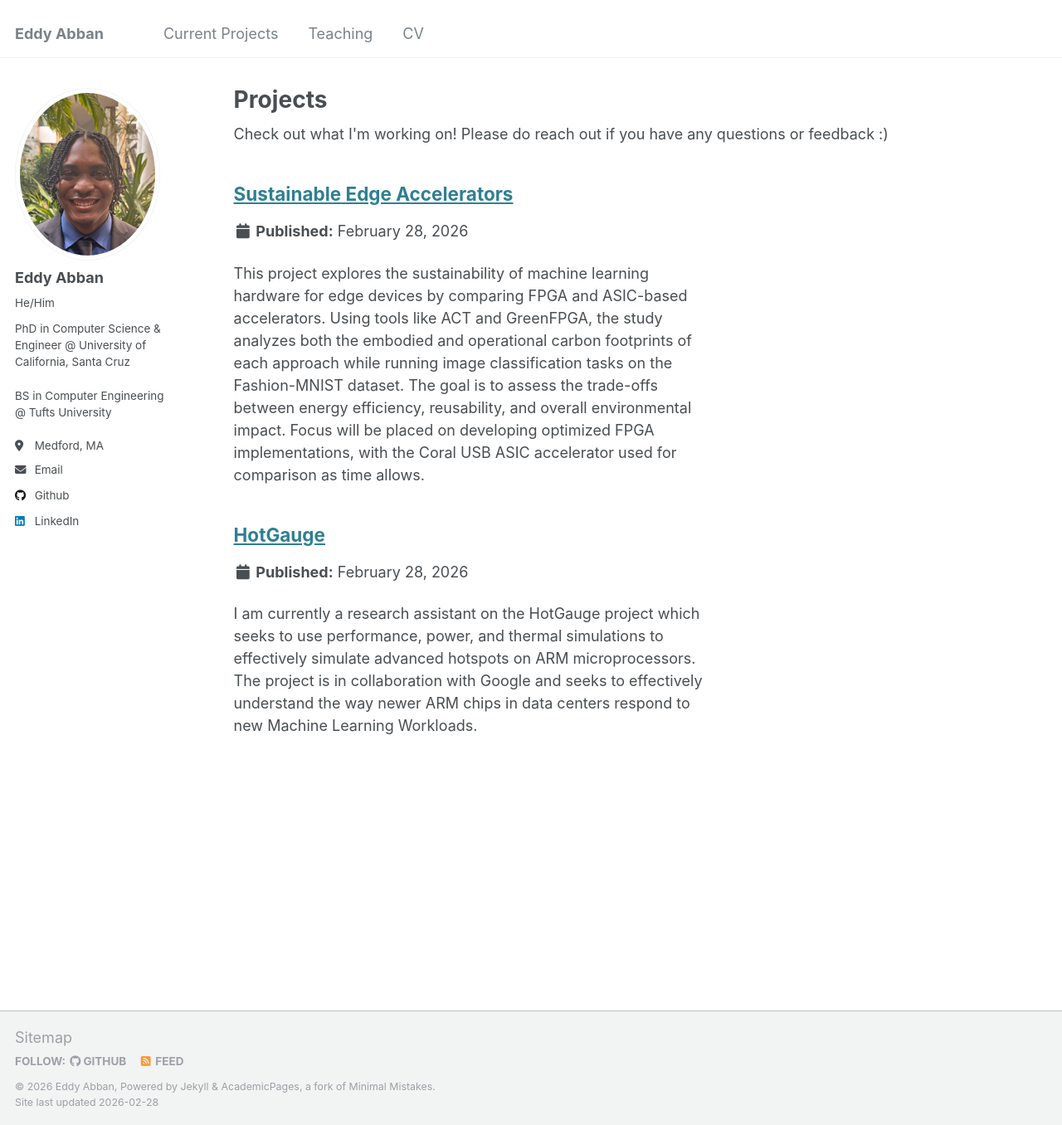
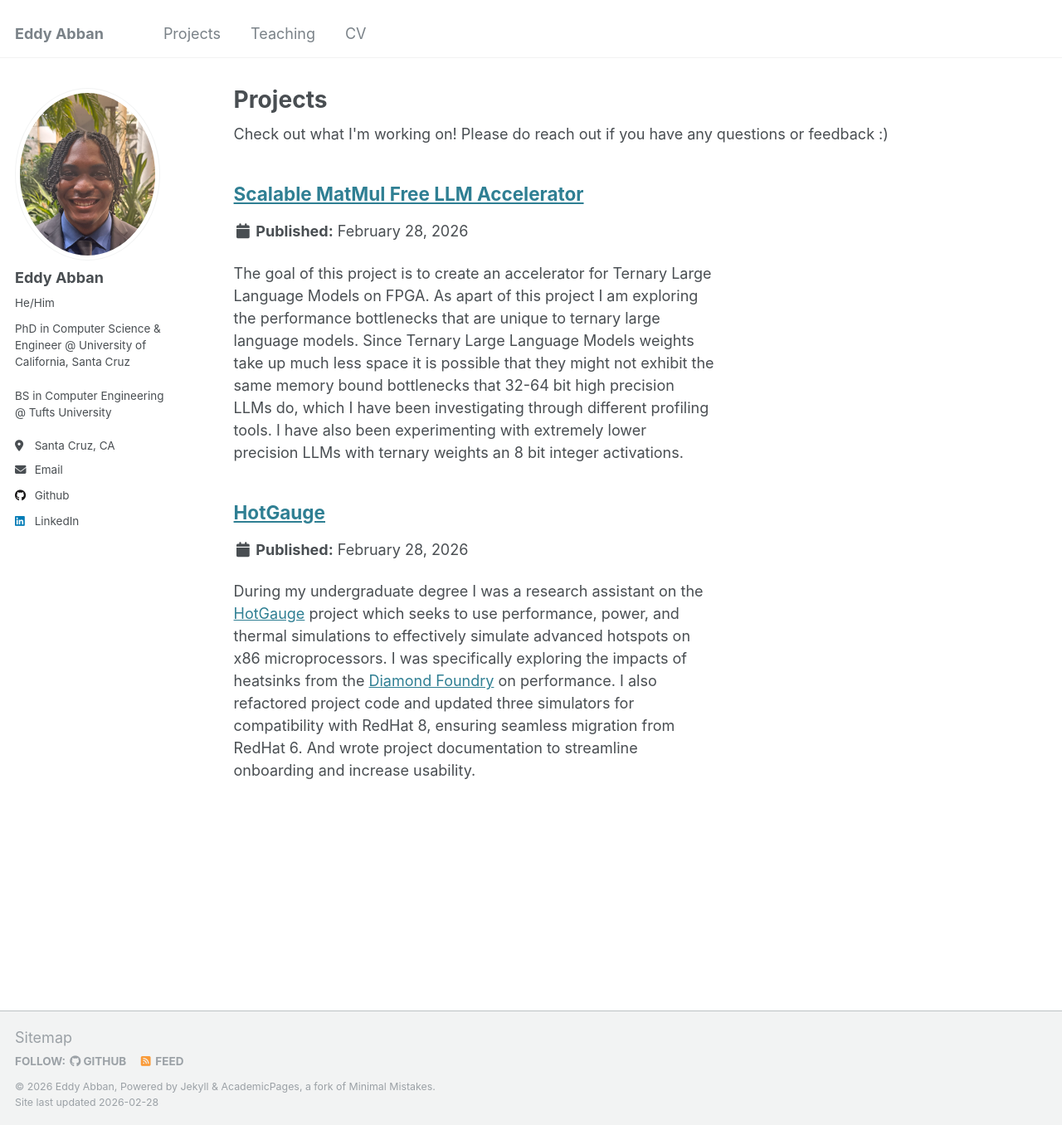
Before and after one commit to eddyabban2/eddyabban2.github.io, a Jekyll site: the page built from _pages/projects.html, in a window 1280 px wide and 1356 px high. Shown: the whole window at 83% size. Built offline with Jekyll 4.4.1, drawn with Linux system fonts in a browser that asks for light colours.

Commit message:
updated website info

```diff
--- a/_config.yml
+++ b/_config.yml
@@ -29,10 +29,10 @@ author:
 
     BS in Computer Engineering @ Tufts University
 
-  location         : "Medford, MA"
+  location         : "Santa Cruz, CA"
   employer         :
   uri              : # URL
-  email            : "edward.abban@tufts.edu"
+  email            : "eabban@ucsc.edu"
 
   # Academic websites
   arxiv            : # URL - Update with the correct link to your profile
--- a/_data/navigation.yml
+++ b/_data/navigation.yml
@@ -8,7 +8,7 @@ main:
   # - title: "Publications"
   #   url: /publications/
 
-  - title: "Current Projects"
+  - title: "Projects"
     url: /projects/
 
   - title: "Teaching"
--- a/_projects/HotGauge.md
+++ b/_projects/HotGauge.md
@@ -6,11 +6,6 @@ type: "Research Project"
 venue: "Tufts Computer Architecture Laboratory"
 ---
 
-I am currently a research assistant on the HotGauge project which seeks to use performance, power, and thermal simulations to effectively simulate advanced hotspots on ARM microprocessors. The project is in collaboration with Google and seeks to effectively understand the way newer ARM chips in data centers respond to new Machine Learning Workloads.
+During my undergraduate degree I was a research assistant on the [HotGauge](https://sites.tufts.edu/tcal/publications/hotgauge/) project which seeks to use performance, power, and thermal simulations to effectively simulate advanced hotspots on x86 microprocessors. I was specifically exploring the impacts of heatsinks from the [Diamond Foundry](https://www.df.com/) on performance. I also refactored project code and updated three simulators for compatibility with RedHat 8, ensuring seamless migration from RedHat 6. And wrote project documentation to streamline onboarding and increase usability.
 
-# Project Goal:
-Previous projects within the HotGauge project have built a strong foundation of tools for completing this research project. As a result a large part of this project has been migrating and building up existing tool chains to be able to run simulations on newer ARM CPUs. As a result the projects has the following subgoals:
-* Model more exotic thermal stacks such as backside power and diamond-foundry based heat sinks
-* Migrate from RHEL 6 to RHEL 8 machines
-* Add support for using ARM's Fast Model Simulations for simulating ARM Processors
-* Create a new public release of the tool chain
+I  presented my results at the Tufts Louis Stokes Alliance for Minority Participation Symposium.
--- /dev/null
+++ b/_projects/ScalableMatMullFreeLLM.md
@@ -0,0 +1,9 @@
+---
+title: "Scalable MatMul Free LLM Accelerator"
+collection: projects
+permalink: /projects/MatMulFree
+type: "Research Project"
+venue: "Hardware Systems Collective "
+---
+
+The goal of this project is to create an accelerator for Ternary Large Language Models on FPGA. As apart of this project I am exploring the performance bottlenecks that are unique to ternary large language models. Since Ternary Large Language Models weights take up much less space it is possible that they might not exhibit the same memory bound bottlenecks that 32-64 bit high precision LLMs do, which I have been investigating through different profiling tools. I have also been experimenting with extremely lower precision LLMs with ternary weights an 8 bit integer activations.
```
Also changed, not shown: _pages/about.md (+3 -3 lines), archive/SEA.md (renamed from _projects/SEA.md).
